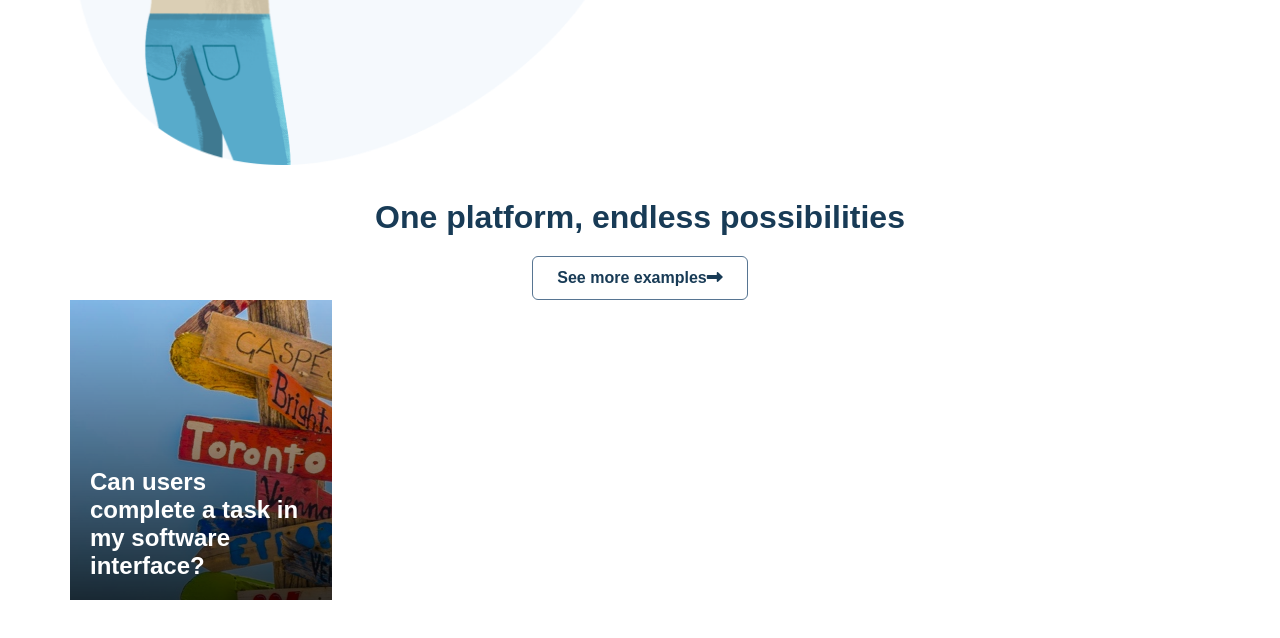
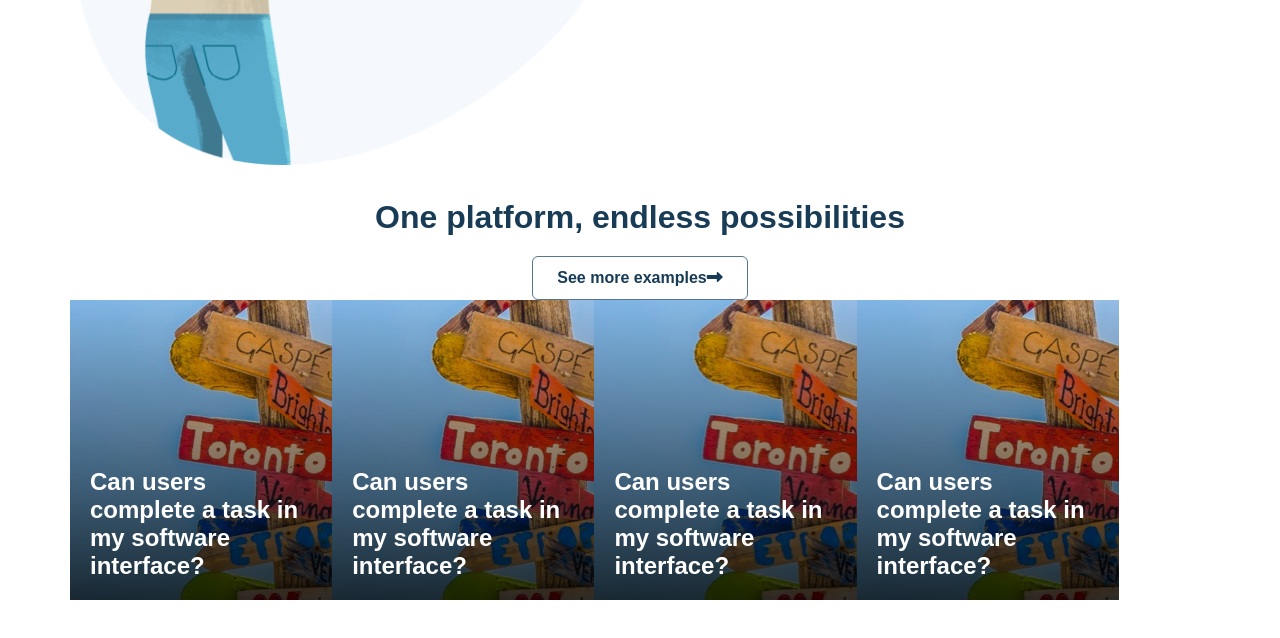
Before and after one commit to juhinagpure/Usability-Hub, a plain HTML site: page index.html in a window 1280 px wide. Shown: the part 3055-3693 px from the top of the page. Drawn offline with Linux system fonts and the light colour scheme.

Commit message:
added new section

```diff
--- a/index.html
+++ b/index.html
@@ -179,6 +179,21 @@
                     <div class="overlay"></div>
                     <h3 class="card-text">Can users complete a task in my software interface?</h3>
                 </a>
+
+                <a href="#" class="examples-card">
+                    <div class="overlay"></div>
+                    <h3 class="card-text">Can users complete a task in my software interface?</h3>
+                </a>
+
+                <a href="#" class="examples-card">
+                    <div class="overlay"></div>
+                    <h3 class="card-text">Can users complete a task in my software interface?</h3>
+                </a>
+
+                <a href="#" class="examples-card">
+                    <div class="overlay"></div>
+                    <h3 class="card-text">Can users complete a task in my software interface?</h3>
+                </a>
             </div>
         </div>
         </div>
--- a/style.css
+++ b/style.css
@@ -232,6 +232,9 @@
      flex-direction: column;
      gap: 20px;
  }
+ .examples-area{
+
+ }
 
  .examples-card {
      width: 23%;
```
